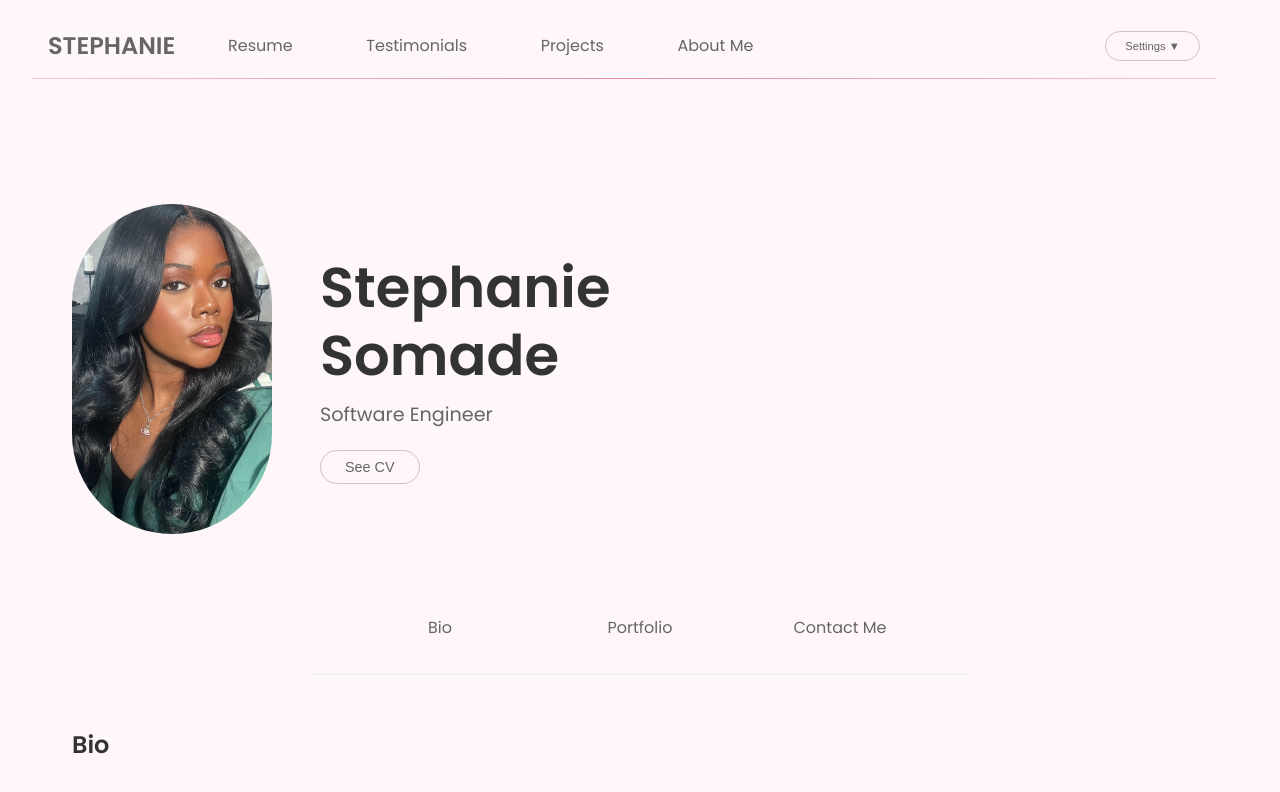
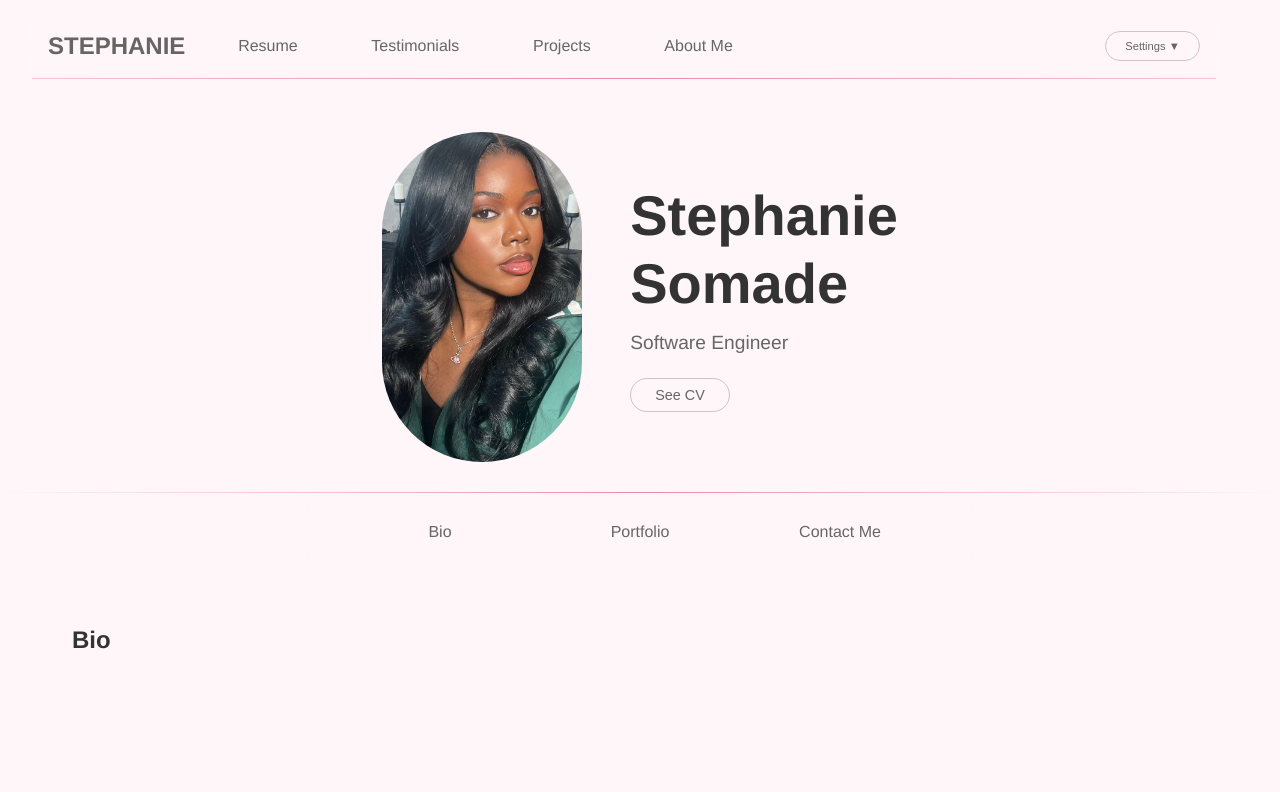
Before and after one commit to stephaniesomade/portfolio-showcase, a React (Vite) app: page / in a window 1280 px wide. Shown: the top 792 px of the page. Built offline with nearby package versions, Linux system fonts and the light colour scheme.

Commit message:
(feat): Change layout of home

```diff
--- a/src/App.css
+++ b/src/App.css
@@ -16,7 +16,7 @@ body {
 
 body {
   color: #111;
-  font-family: Quicksand;
+  font-family: Helvetica;
   /* , Tahoma, Geneva, Verdana, sans-serif; */
   margin: 0;
   min-height: 100vh;
--- a/src/index.css
+++ b/src/index.css
@@ -1,5 +1,5 @@
 :root {
-  font-family: 'DM Sans', system-ui, Avenir, Helvetica, Arial, sans-serif;
+  font-family: Helvetica, 'DM Sans', system-ui, Avenir, Arial, sans-serif;
   line-height: 1.5;
   font-weight: 400;
 
--- a/src/styles/Home.css
+++ b/src/styles/Home.css
@@ -5,13 +5,13 @@ body {
   padding: 0;
   min-height: 100vh;
   background: #fef6f9;
-  font-family: 'Poppins', sans-serif;
+  font-family: Helvetica, 'Poppins', sans-serif;
 }
 
 .title {
   max-width: 1200px;
   margin: 0 auto;
-  padding-top: 80px;
+  padding-top: 40px;
 }
 
 .top-nav {
@@ -49,7 +49,8 @@ body {
   display: flex;
   gap: 3rem;
   align-items: center;
-  padding: 4rem 2rem;
+  padding: 2rem 2rem;
+  justify-content: center;
 }
 
 .title-image {
@@ -102,11 +103,35 @@ body {
   display: flex;
   justify-content: space-between;
   align-items: center;
-  padding: 0 2rem 1rem;
-  border-bottom: 1px solid #eee;
+  padding: 0.5rem 2rem;
   width: 100%;
   max-width: 600px;
   margin: 0 auto;
+  position: relative;
+}
+
+.profile-nav::before {
+  content: '';
+  position: absolute;
+  top: -2px;
+  left: 50%;
+  transform: translateX(-50%);
+  width: 100vw;
+  height: 0.5px;
+  background: linear-gradient(90deg, transparent, #e98bab, transparent);
+  border-radius: 1px;
+}
+
+.profile-nav::after {
+  content: '';
+  position: absolute;
+  bottom: -2px;
+  left: 50%;
+  transform: translateX(-50%);
+  width: 100vw;
+  height: 0.5px;
+  background: linear-gradient(90deg, transparent, #e98bab, transparent);
+  border-radius: 1px;
 }
 
 .profile-nav a {
@@ -135,12 +160,13 @@ body {
 /* Tablet Responsiveness */
 @media (max-width: 1024px) and (min-width: 769px) {
   .title {
-    padding-top: 90px;
+    padding-top: 50px;
   }
 
   .profile-section {
-    padding: 3rem 2rem;
+    padding: 2rem 2rem;
     gap: 2.5rem;
+    justify-content: center;
   }
 
   .title-image {
@@ -163,7 +189,7 @@ body {
   }
 
   .profile-nav {
-    padding: 0 2rem 1rem;
+    padding: 0.4rem 2rem;
     gap: 1.8rem;
     justify-content: center;
   }
@@ -200,6 +226,7 @@ body {
     text-align: center;
     padding: 2rem 1rem;
     gap: 2rem;
+    justify-content: center;
   }
 
   .title-image {
@@ -223,7 +250,7 @@ body {
 
   .profile-nav {
     justify-content: center;
-    padding: 0 1rem 1rem;
+    padding: 0.4rem 1rem;
     gap: 1.5rem;
     flex-wrap: wrap;
     max-width: 100%;
@@ -291,7 +318,7 @@ body {
   .profile-nav {
     justify-content: center;
     gap: 1rem;
-    padding: 0 0.5rem 1rem;
+    padding: 0.3rem 0.5rem;
     max-width: 100%;
     text-align: center;
   }
```
